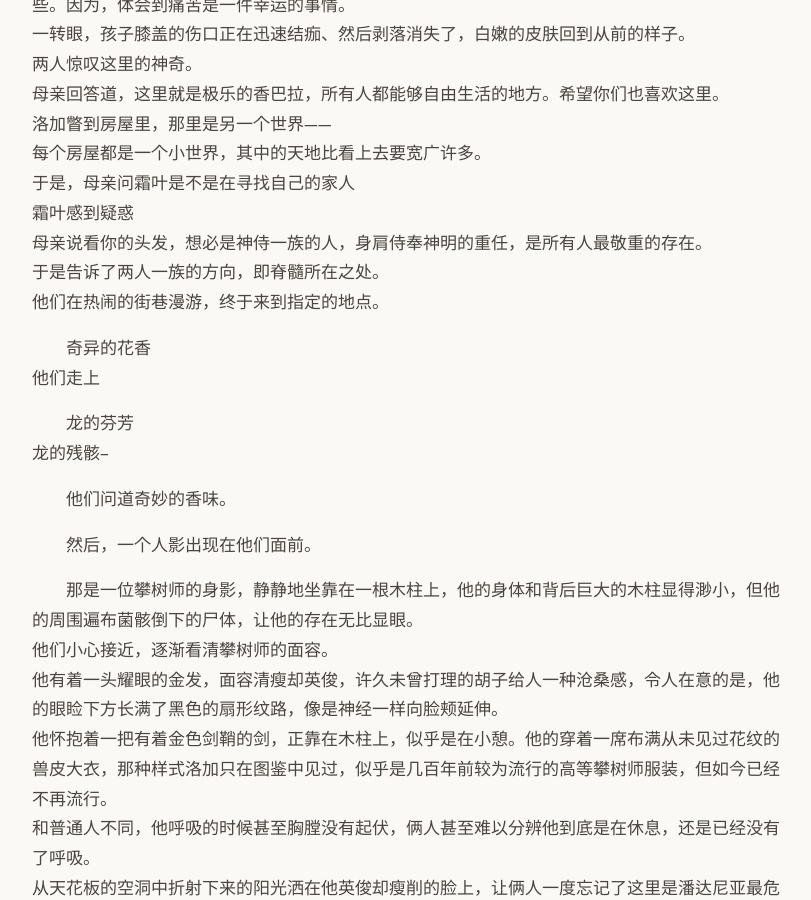
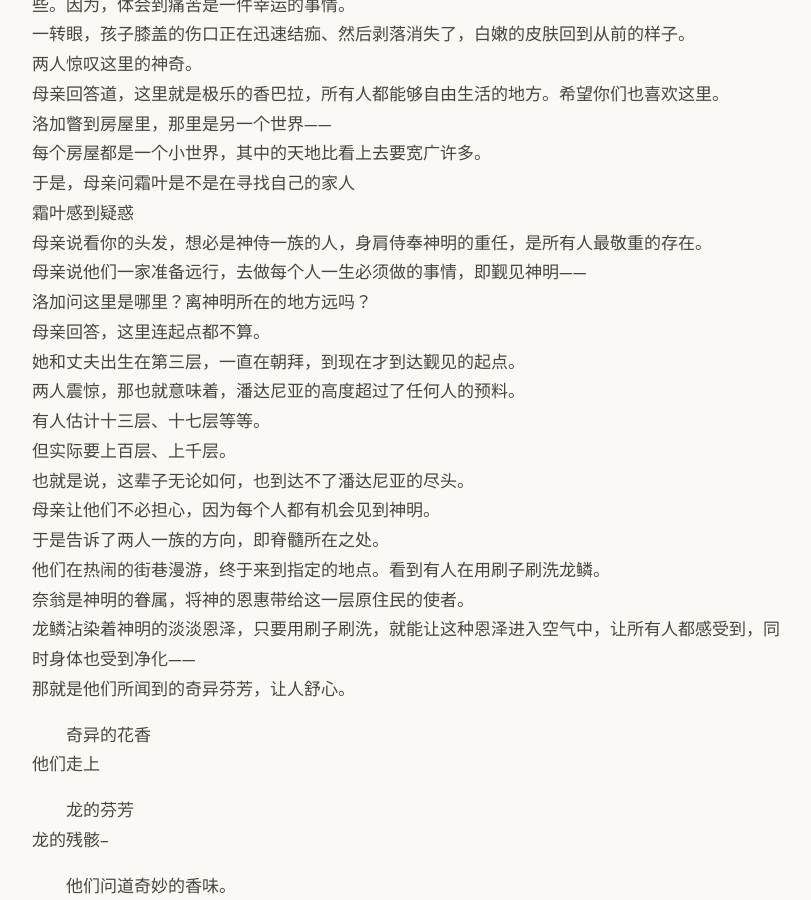
Before and after one commit to yihenc/yihenc.github.io, a Jekyll site: the page built from _posts/2026-03-03-驭者.md, in a window 1280 px wide and 900 px high, scrolled down 2408 px. Shown: the whole window, without its empty margins (232-1043 px from the left). Built offline with Jekyll 4.4.1, drawn with Linux system fonts in a browser that asks for light colours; nearby versions of some CDN libraries.

Commit message:
Update: 驭者

```diff
--- a/_posts/2026-03-03-驭者.md
+++ b/_posts/2026-03-03-驭者.md
@@ -60,8 +60,21 @@ date: 2026-03-03 00:00 +0000
 于是，母亲问霜叶是不是在寻找自己的家人
 霜叶感到疑惑
 母亲说看你的头发，想必是神侍一族的人，身肩侍奉神明的重任，是所有人最敬重的存在。
+母亲说他们一家准备远行，去做每个人一生必须做的事情，即觐见神明——
+洛加问这里是哪里？离神明所在的地方远吗？
+母亲回答，这里连起点都不算。
+她和丈夫出生在第三层，一直在朝拜，到现在才到达觐见的起点。
+两人震惊，那也就意味着，潘达尼亚的高度超过了任何人的预料。
+有人估计十三层、十七层等等。
+但实际要上百层、上千层。
+也就是说，这辈子无论如何，也到达不了潘达尼亚的尽头。
+母亲让他们不必担心，因为每个人都有机会见到神明。
 于是告诉了两人一族的方向，即脊髓所在之处。
-他们在热闹的街巷漫游，终于来到指定的地点。
+他们在热闹的街巷漫游，终于来到指定的地点。看到有人在用刷子刷洗龙鳞。
+奈翁是神明的眷属，将神的恩惠带给这一层原住民的使者。
+龙鳞沾染着神明的淡淡恩泽，只要用刷子刷洗，就能让这种恩泽进入空气中，让所有人都感受到，同时身体也受到净化——
+那就是他们所闻到的奇异芬芳，让人舒心。
+
 
 
 
```
